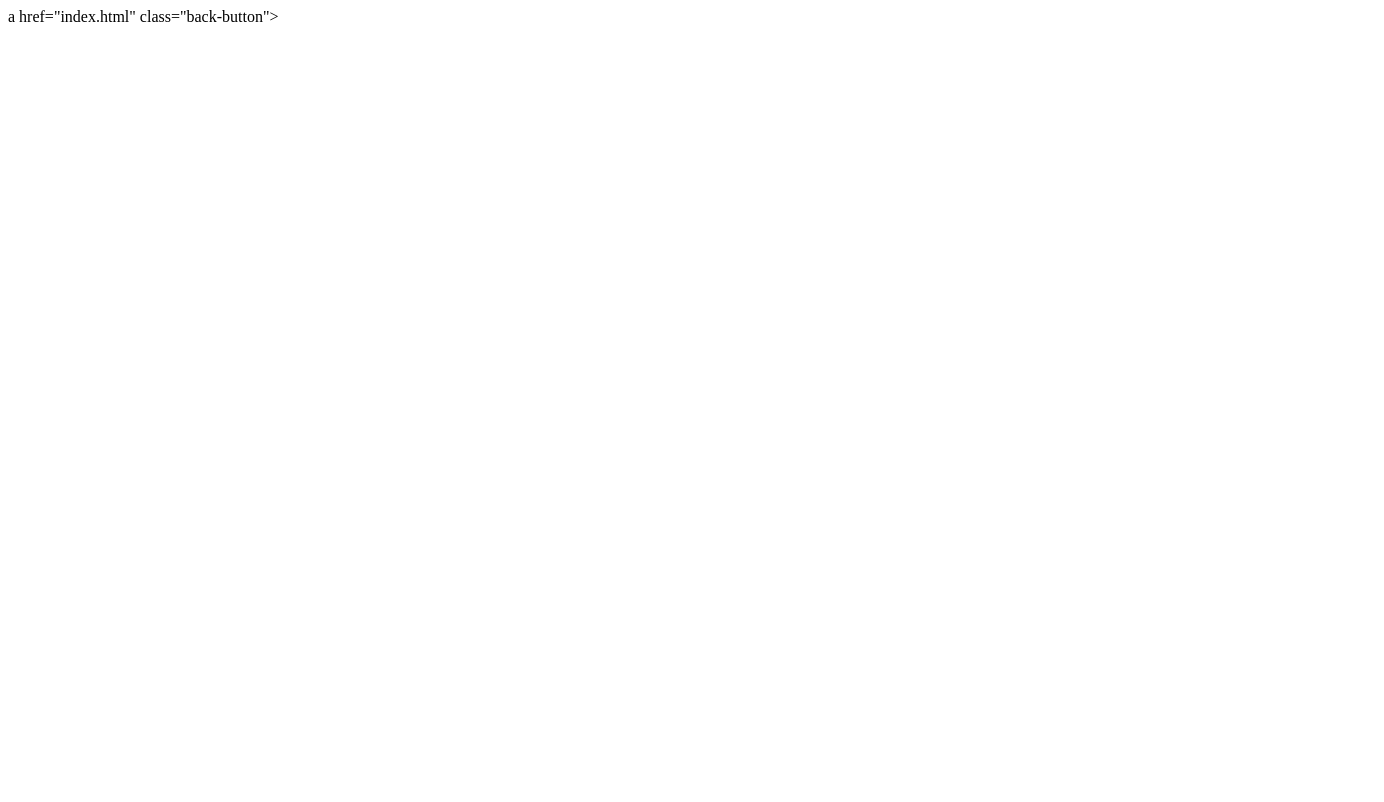
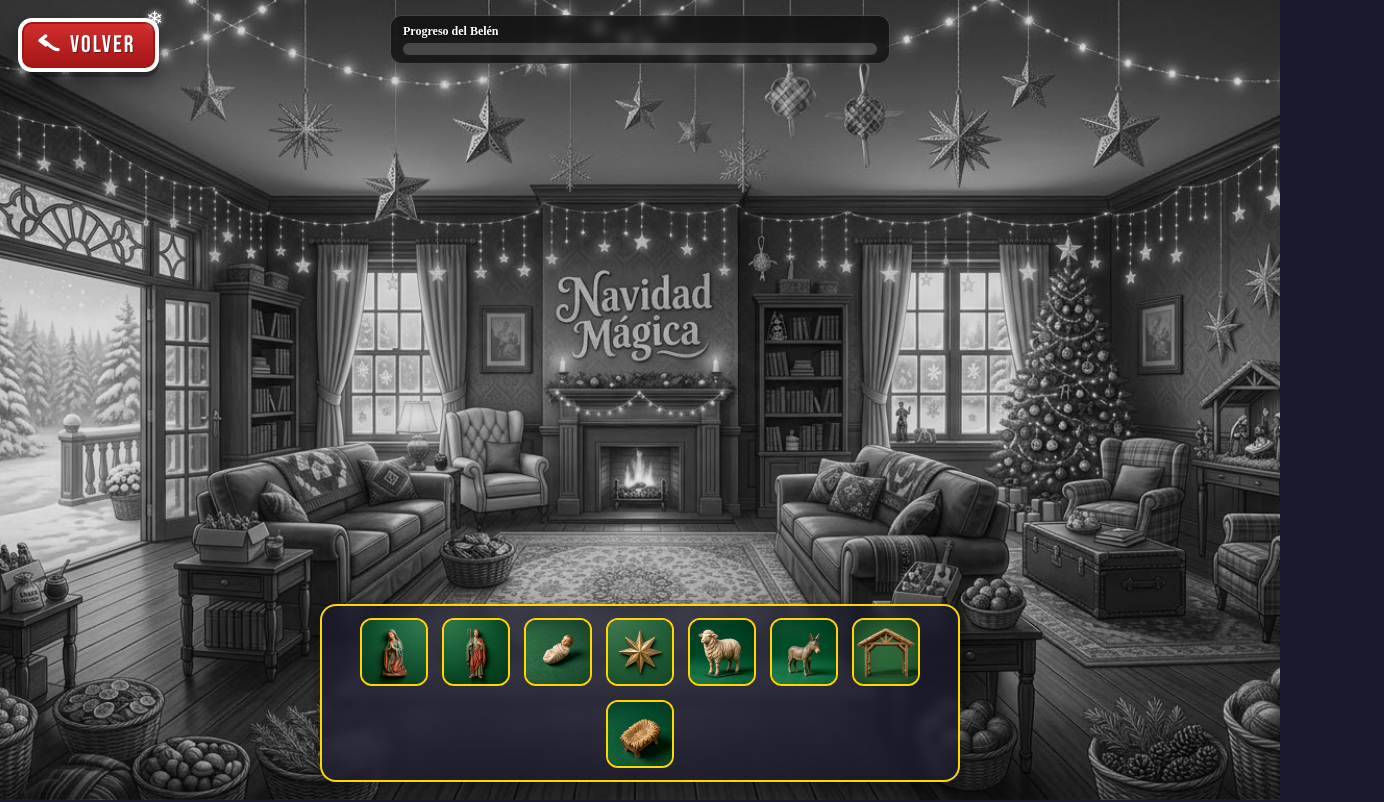
Before and after one commit to Margus20/decoracion-navidad, a plain HTML site: page belen.html in a window 1280 px wide. Shown: the top 802 px of the page, 1384 px wide, since content can reach past the window. Drawn offline with Linux system fonts and the light colour scheme.

Commit message:
Update belen.html

```diff
--- a/belen.html
+++ b/belen.html
@@ -1,6 +1,16 @@
 <!DOCTYPE html>
 <html lang="es">
- a href="index.html" class="back-button">
+<head>
+    <meta charset="UTF-8">
+    <meta name="viewport" content="width=device-width, initial-scale=1.0, user-scalable=no">
+    <title>Belén Navideño</title>
+    <link rel="preconnect" href="https://fonts.googleapis.com">
+    <link rel="preconnect" href="https://fonts.gstatic.com" crossorigin>
+    <link href="https://fonts.googleapis.com/css2?family=Bebas+Neue&display=swap" rel="stylesheet">
+    <link rel="stylesheet" href="belen.css">
+</head>
+<body>
+    <a href="index.html" class="back-button">
         <svg class="arrow" viewBox="0 0 40 40" xmlns="http://www.w3.org/2000/svg">
             <path d="M34 27 C22 27 18 13 8 13 M15 6 L6 13 L15 20"
                   stroke="#ffffff" stroke-width="5"
@@ -52,7 +62,7 @@
         </div>
         <div class="fila-botones">
             <button id="btnVoltear" class="ctrl-btn">🪞 Voltear</button>
-            <button id="btnDuplicar" class="ctrl-btn">📋 Dopciones>
+            <button id="btnDuplicar" class="ctrl-btn">📋 Duplicar</button>
             <button id="btnCapas" class="ctrl-btn">📚 Capas</button>
             <button id="btnQuitar" class="ctrl-btn ctrl-quitar">✕ Quitar</button>
         </div>
```
